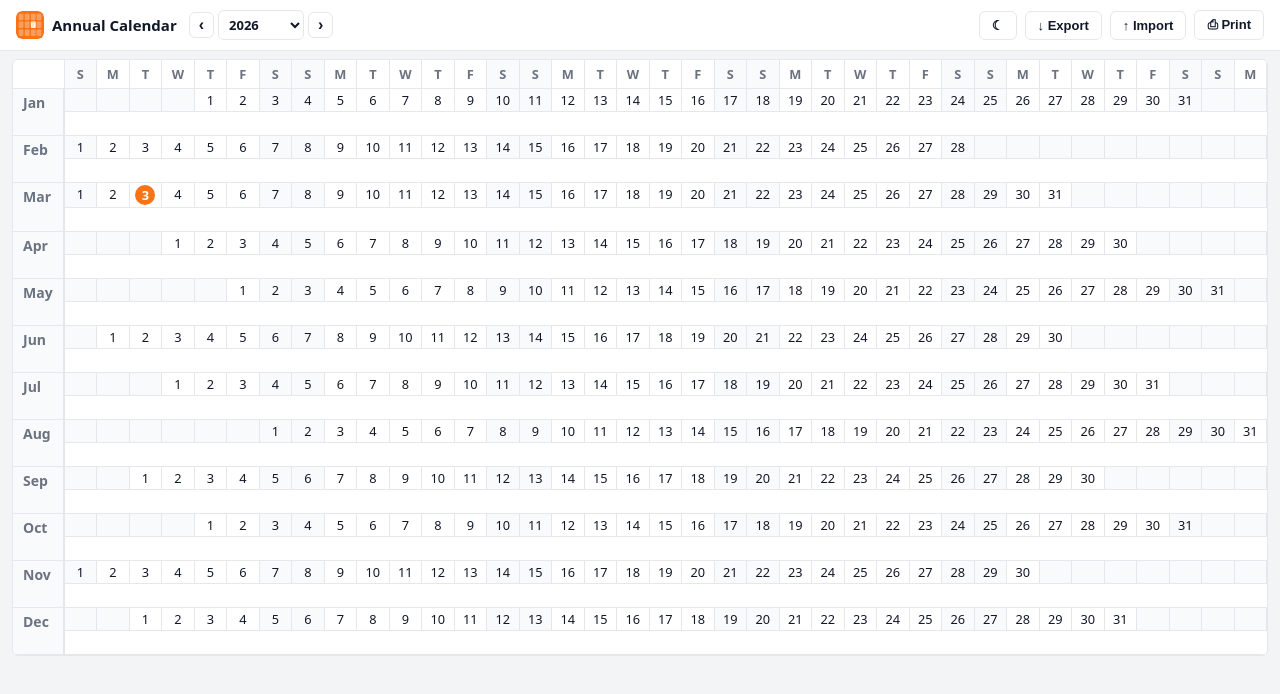
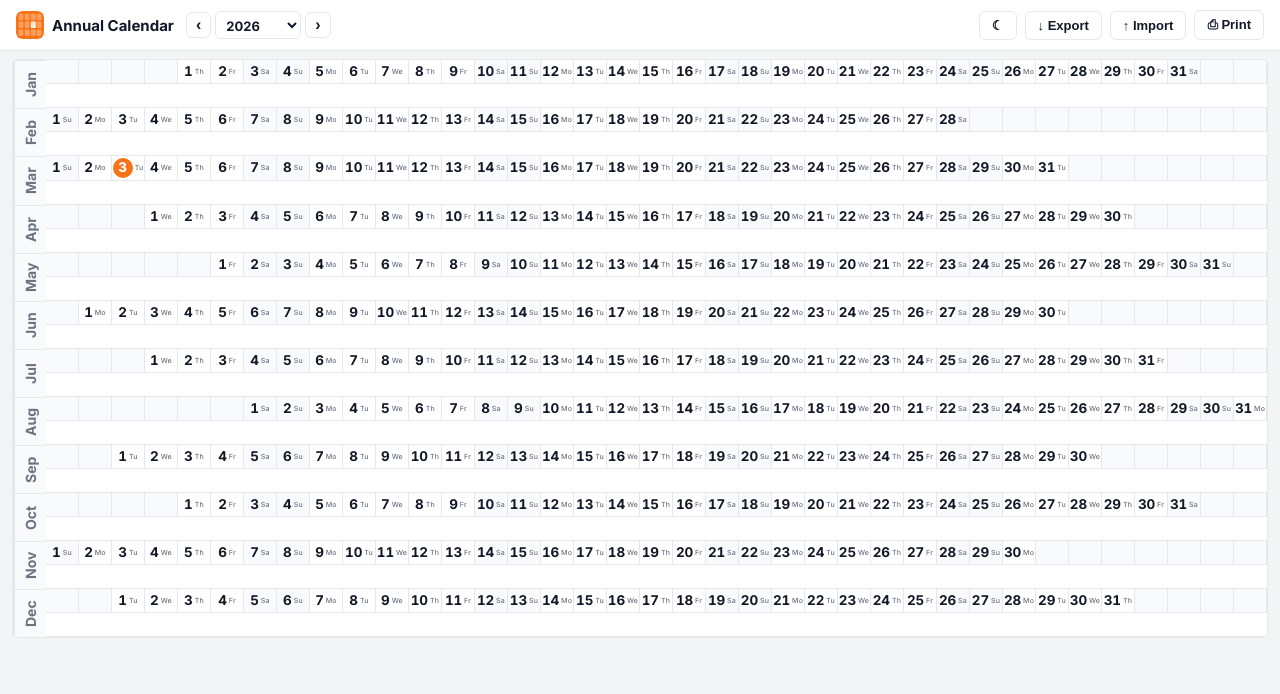
Before and after one commit to arunkv/linearcalendar, a React (Vite) app: page / in a window 1280 px wide. Shown: the top 694 px of the page. Built offline with nearby package versions, Linux system fonts and the light colour scheme.

Commit message:
Visual improvements

```diff
--- a/index.html
+++ b/index.html
@@ -5,6 +5,9 @@
     <meta name="viewport" content="width=device-width, initial-scale=1.0" />
     <link rel="icon" href="/favicon.svg" type="image/svg+xml" />
     <title>Annual Calendar</title>
+    <link rel="preconnect" href="https://fonts.googleapis.com" />
+    <link rel="preconnect" href="https://fonts.gstatic.com" crossorigin />
+    <link href="https://fonts.googleapis.com/css2?family=Inter:wght@400;500;600;700;800&display=swap" rel="stylesheet" />
   </head>
   <body>
     <div id="root"></div>
--- a/src/components/AnnualCalendar.css
+++ b/src/components/AnnualCalendar.css
@@ -96,8 +96,6 @@
 
 /* ─── Shared cell base ───────────────────────────────────────────────────────
    All cells share the same border, font, and alignment base. */
-.annual-calendar__corner-cell,
-.annual-calendar__col-header,
 .annual-calendar__month-label,
 .annual-calendar__cell {
   display: flex;
@@ -110,30 +108,6 @@
   min-width: 0; /* prevent cell text from forcing grid column to widen */
 }
 
-/* ─── Corner cell (top-left intersection of header row and label column) ───── */
-.annual-calendar__corner-cell {
-  background-color: var(--header-bg, #ffffff);
-  position: sticky;
-  top: 0;
-  left: 0;
-  z-index: 3; /* above both the col-header (z:2) and month-label (z:1) sticky layers */
-}
-
-/* ─── Column headers (S M T W T F S repeating) ───────────────────────────── */
-.annual-calendar__col-header {
-  background-color: var(--header-bg, #ffffff);
-  color: var(--month-label-color, #6b7280);
-  font-weight: 700;
-  padding: 5px 0;
-  position: sticky;
-  top: 0;
-  z-index: 2;
-}
-
-.annual-calendar__col-header--weekend {
-  background-color: var(--header-bg-weekend, #f9fafb);
-}
-
 /* ─── Month label column ─────────────────────────────────────────────────────
    grid-row: span 2 makes each label cover both the date row and the events row
    for that month. align-items: flex-start (from the shared rule) keeps the text
@@ -144,28 +118,56 @@
   background-color: var(--month-label-bg, #f9fafb);
   font-weight: 700;
   font-size: clamp(0.6rem, 1.1vw, 0.875rem);
-  padding: 4px 10px 0;
+  padding: 4px 7px;
   white-space: nowrap;
-  justify-content: flex-start; /* left-align month names */
+  justify-content: center;
+  align-items: center;
   border-right: 2px solid var(--month-label-border, #e5e7eb);
   position: sticky;
   left: 0;
   z-index: 1;
   color: var(--month-label-color, #6b7280);
   grid-row: span 2;
+  writing-mode: vertical-rl;
+  text-orientation: mixed;
+  transform: rotate(180deg); /* bottom-to-top so text reads upward */
 }
 
 /* ─── Date cells ─────────────────────────────────────────────────────────────*/
 .annual-calendar__cell {
+  flex-direction: row;
+  align-items: center;
+  justify-content: center;
   background-color: var(--cell-bg, #ffffff);
   cursor: default;
   user-select: none;
   color: var(--cell-color, #111827);
+  position: relative;
+  min-height: 24px;
+  padding: 2px 1px;
+  gap: 2px;
+}
+
+/* ─── Day-of-month number ─────────────────────────────────────────────────── */
+.annual-calendar__cell-day {
+  font-size: clamp(0.6rem, 1.05vw, 0.875rem);
+  font-weight: 700;
+  color: var(--cell-color, #111827);
+  line-height: 1;
+  font-variant-numeric: tabular-nums;
+  letter-spacing: -0.01em;
+  flex-shrink: 0;
+}
+
+/* ─── Two-letter day-of-week label ──────────────────────────────────────────
+   Sits beside the date number; intentionally faded to keep the number dominant. */
+.annual-calendar__cell-dow {
+  font-size: clamp(0.35rem, 0.55vw, 0.5rem);
   font-weight: 500;
-  position: relative; /* for entry dot absolute positioning */
-  min-height: 0;
-  padding-top: 2px;
-  padding-bottom: 2px;
+  color: var(--month-label-color, #6b7280);
+  line-height: 1;
+  letter-spacing: 0.03em;
+  flex-shrink: 0;
 }
 
 /* Clickable cells (non-empty) show pointer cursor */
@@ -201,13 +203,16 @@
   display: flex;
   align-items: center;
   justify-content: center;
-  width: 20px;
-  height: 20px;
+  width: clamp(15px, 1.9vw, 20px);
+  height: clamp(15px, 1.9vw, 20px);
   background-color: var(--today-bg, #f97316);
   color: var(--today-color, #ffffff);
+  font-size: clamp(0.6rem, 1.05vw, 0.875rem);
   font-weight: 800;
   border-radius: 50%;
   line-height: 1;
+  font-variant-numeric: tabular-nums;
+  flex-shrink: 0;
 }
 
 
@@ -307,26 +312,36 @@
   }
 
   /* ── Remove sticky positioning (irrelevant without scrolling) ── */
-  .annual-calendar__corner-cell,
-  .annual-calendar__col-header {
-    position: static;
-  }
-
   .annual-calendar__month-label {
     position: static;
   }
 
   /* ── Tighter font sizes for print ── */
-  .annual-calendar__corner-cell,
-  .annual-calendar__col-header,
   .annual-calendar__month-label,
   .annual-calendar__cell {
     font-size: 7px;
+    min-height: 20px;
+    padding-top: 2px;
+    padding-bottom: 1px;
   }
 
   .annual-calendar__month-label {
     font-size: 7.5px;
     padding: 3px 6px 0;
+  }
+
+  .annual-calendar__cell-day {
+    font-size: 7px;
+  }
+
+  .annual-calendar__cell-dow {
+    font-size: 4.5px;
+  }
+
+  .annual-calendar__today-dot {
+    width: 14px;
+    height: 14px;
+    font-size: 7px;
   }
 
   /* ── Compact event rows ── */
--- a/src/components/AnnualCalendar.jsx
+++ b/src/components/AnnualCalendar.jsx
@@ -2,7 +2,7 @@ import { Fragment, useMemo, useState, useRef } from 'react'
 import {
   buildMonthRow,
   getMonthName,
-  DAY_NAMES,
+  DAY_ABBRS,
   GRID_COLS,
   isToday,
   isWeekendColumn,
@@ -134,26 +134,6 @@ export default function AnnualCalendar({ year, onChangeYear, theme, onToggleThem
       <div className="annual-calendar__grid-wrapper">
         <div className="annual-calendar__grid">
 
-          {/* ── Column-header row: S M T W T F S repeating ─────────────────── */}
-          <div className="annual-calendar__row">
-            {/* Top-left corner cell (above the month label column) */}
-            <div className="annual-calendar__corner-cell" />
-
-            {COL_INDICES.map((colIndex) => (
-              <div
-                key={colIndex}
-                className={[
-                  'annual-calendar__col-header',
-                  isWeekendColumn(colIndex)
-                    ? 'annual-calendar__col-header--weekend'
-                    : '',
-                ].filter(Boolean).join(' ')}
-              >
-                {DAY_NAMES[colIndex % 7]}
-              </div>
-            ))}
-          </div>
-
           {/* ── One pair of rows per month ────────────────────────────────── */}
           {monthRows.map(({ monthIndex, name, cells }) => {
             const monthEvents = getEventsForMonth(events, year, monthIndex)
@@ -183,10 +163,17 @@ export default function AnnualCalendar({ year, onChangeYear, theme, onToggleThem
                         className={cellClass}
                         onClick={empty ? undefined : () => setModalState({ mode: 'create', initialDate: dateKey })}
                       >
-                        {today
-                          ? <span className="annual-calendar__today-dot">{day}</span>
-                          : (!empty ? day : null)
-                        }
+                        {!empty && (
+                          <>
+                            {today
+                              ? <span className="annual-calendar__today-dot">{day}</span>
+                              : <span className="annual-calendar__cell-day">{day}</span>
+                            }
+                            <span className="annual-calendar__cell-dow">
+                              {DAY_ABBRS[colIndex % 7]}
+                            </span>
+                          </>
+                        )}
                       </div>
                     )
                   })}
--- a/src/index.css
+++ b/src/index.css
@@ -50,7 +50,7 @@ body {
 }
 
 body {
-  font-family: system-ui, -apple-system, BlinkMacSystemFont, 'Segoe UI', sans-serif;
+  font-family: 'Inter', system-ui, -apple-system, BlinkMacSystemFont, 'Segoe UI', sans-serif;
   background-color: var(--body-bg);
   color: var(--body-color);
   -webkit-font-smoothing: antialiased;
--- a/src/utils/calendarUtils.js
+++ b/src/utils/calendarUtils.js
@@ -1,6 +1,9 @@
 // ─── Constants ────────────────────────────────────────────────────────────────
 
 export const DAY_NAMES = ['S', 'M', 'T', 'W', 'T', 'F', 'S']
+
+/** Two-letter day abbreviations, index 0 = Sunday … 6 = Saturday */
+export const DAY_ABBRS = ['Su', 'Mo', 'Tu', 'We', 'Th', 'Fr', 'Sa']
 
 const MONTH_NAMES = [
   'January', 'February', 'March', 'April',
```
